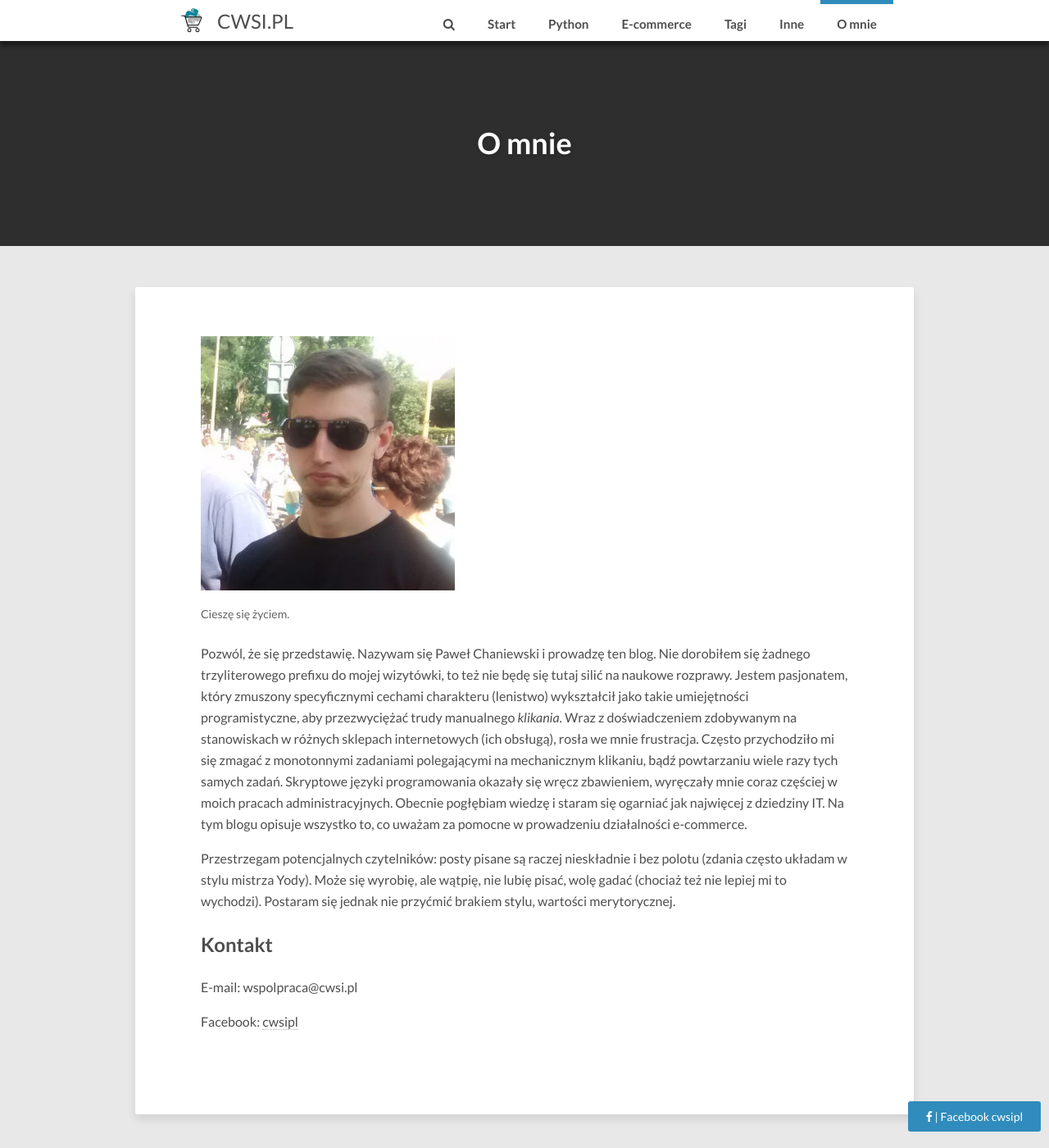
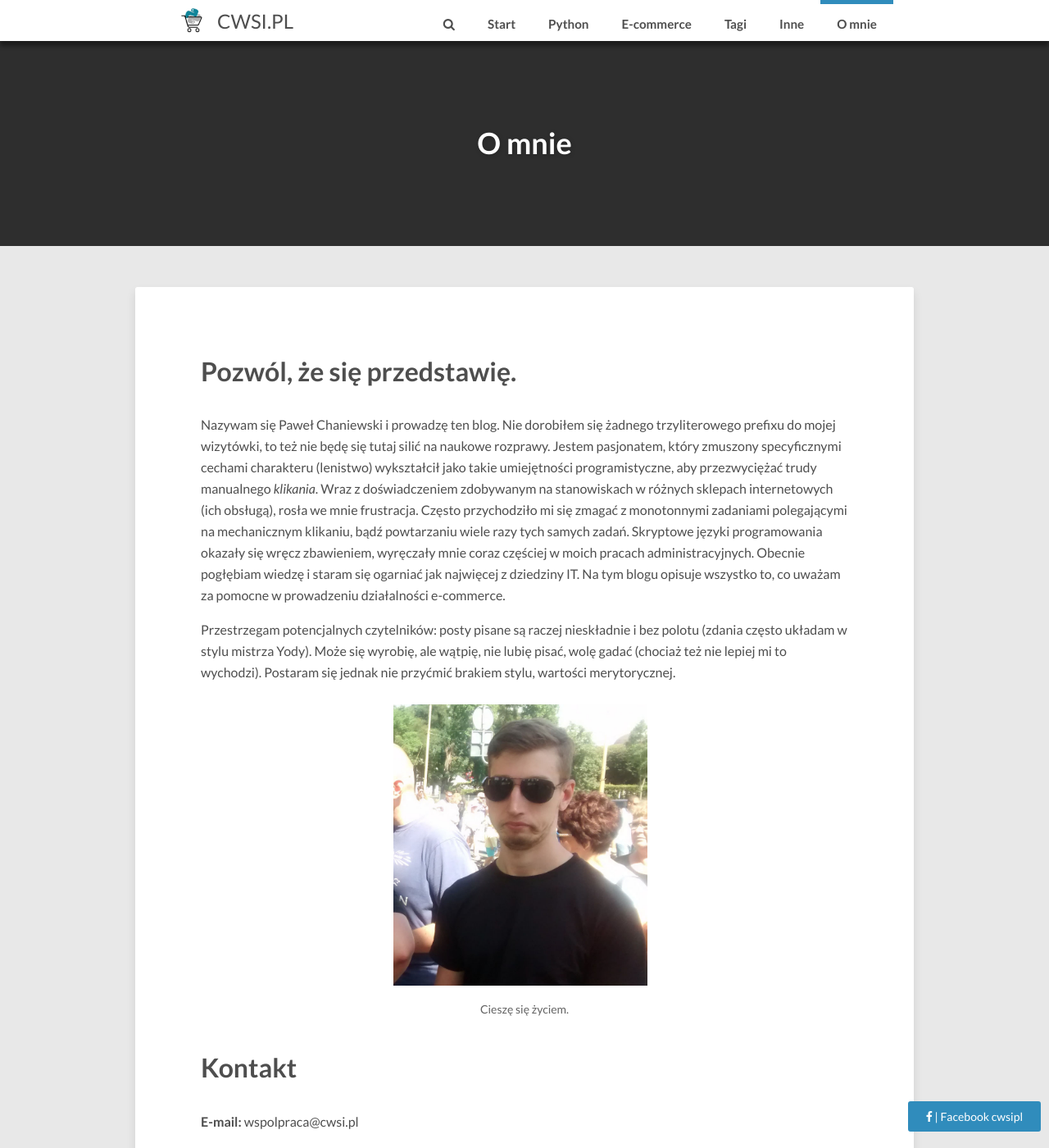
Before and after one commit to chawel/blog-test, a Jekyll site: the page built from about.md, in a window 1280 px wide and 1400 px high. Shown: the whole window at 82% size. Built offline with Jekyll 4.4.1, drawn with Linux system fonts in a browser that asks for light colours; nearby versions of some CDN libraries; comment, search, counter and statistics services are not loaded; some of the changed lines change nothing that is shown.

Commit message:
Minor changes in about site

```diff
--- a/about.md
+++ b/about.md
@@ -5,16 +5,18 @@
 share: false
 comments: false
 ---
-<figure class="half">
-    <img src='{{ site.url }}/images/avatar.jpg' alt="">
-    <figcaption>Cieszę się życiem.</figcaption>
-</figure>
+# Pozwól, że się przedstawię.
 
-Pozwól, że się przedstawię. Nazywam się Paweł Chaniewski i prowadzę ten blog. Nie dorobiłem się żadnego trzyliterowego prefixu do mojej wizytówki, to też nie będę się tutaj silić na naukowe rozprawy. Jestem pasjonatem, który zmuszony specyficznymi cechami charakteru (lenistwo) wykształcił jako takie umiejętności programistyczne, aby przezwyciężać trudy manualnego *klikania*. Wraz z doświadczeniem zdobywanym na stanowiskach w różnych sklepach internetowych (ich obsługą), rosła we mnie frustracja. Często przychodziło mi się zmagać z monotonnymi zadaniami polegającymi na mechanicznym klikaniu, bądź powtarzaniu wiele razy tych samych zadań. Skryptowe języki programowania okazały się wręcz zbawieniem, wyręczały mnie coraz częściej w moich pracach administracyjnych. Obecnie pogłębiam wiedzę i staram się ogarniać jak najwięcej z dziedziny IT. Na tym blogu opisuje wszystko to, co uważam za pomocne w prowadzeniu działalności e-commerce.
+Nazywam się Paweł Chaniewski i prowadzę ten blog. Nie dorobiłem się żadnego trzyliterowego prefixu do mojej wizytówki, to też nie będę się tutaj silić na naukowe rozprawy. Jestem pasjonatem, który zmuszony specyficznymi cechami charakteru (lenistwo) wykształcił jako takie umiejętności programistyczne, aby przezwyciężać trudy manualnego *klikania*. Wraz z doświadczeniem zdobywanym na stanowiskach w różnych sklepach internetowych (ich obsługą), rosła we mnie frustracja. Często przychodziło mi się zmagać z monotonnymi zadaniami polegającymi na mechanicznym klikaniu, bądź powtarzaniu wiele razy tych samych zadań. Skryptowe języki programowania okazały się wręcz zbawieniem, wyręczały mnie coraz częściej w moich pracach administracyjnych. Obecnie pogłębiam wiedzę i staram się ogarniać jak najwięcej z dziedziny IT. Na tym blogu opisuje wszystko to, co uważam za pomocne w prowadzeniu działalności e-commerce.
 
 Przestrzegam potencjalnych czytelników: posty pisane są raczej nieskładnie i bez polotu (zdania często układam w stylu mistrza Yody). Może się wyrobię, ale wątpię, nie lubię pisać, wolę gadać (chociaż też nie lepiej mi to wychodzi). Postaram się jednak nie przyćmić brakiem stylu, wartości merytorycznej.
 
-## Kontakt
-E-mail: wspolpraca@cwsi.pl
+<figure class="center half">
+	<img src='{{ site.url }}/images/cwsiguy.jpg' alt="">
+	<figcaption>Cieszę się życiem.</figcaption>
+</figure>
 
-Facebook: [cwsipl](https://facebook.com/cwsipl/)
+# Kontakt
+**E-mail:** wspolpraca@cwsi.pl
+
+**Facebook:** [cwsipl](https://facebook.com/cwsipl/)
```
